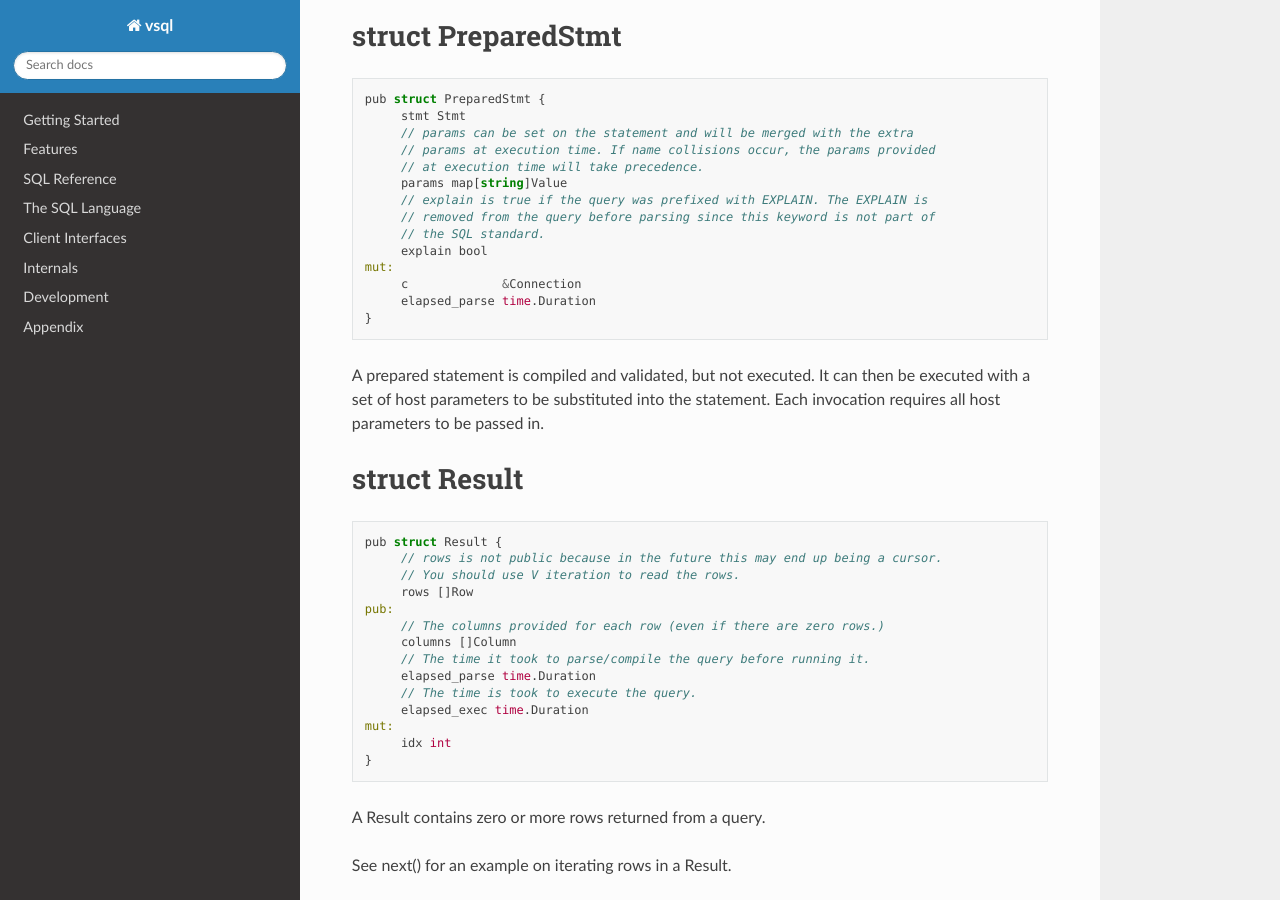
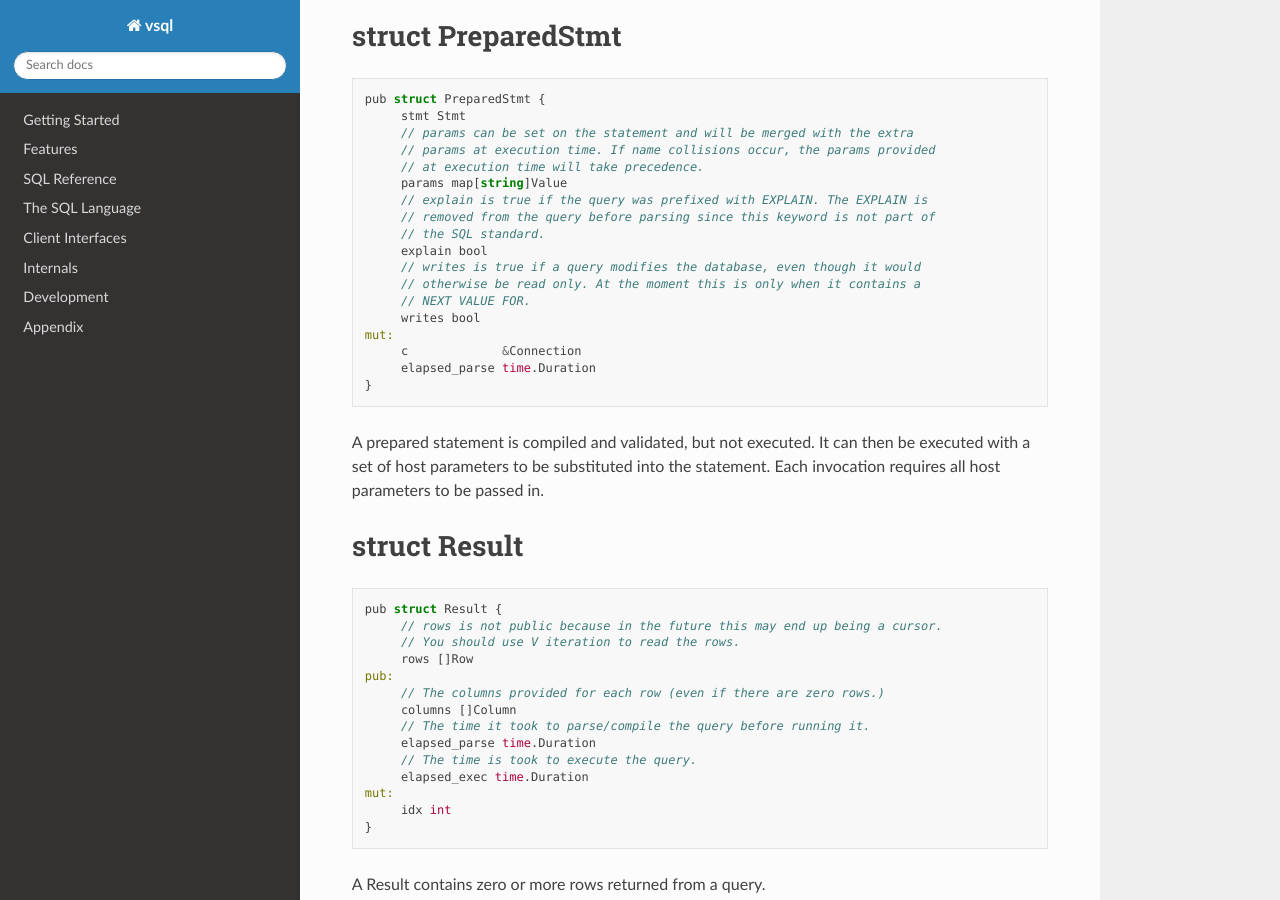
Before and after one commit to elliotchance/vsql, a Sphinx documentation site: the page built from docs/v-client-library-docs.rst, in a window 1280 px wide and 900 px high, scrolled down 9104 px. Built offline with Sphinx 7.4.7 and the Read the Docs theme 3.1.0, drawn with Linux system fonts in a browser that asks for light colours.

Commit message:
storage: Read-only statements no longer write the file header
Readers only hold a shared lock, but each one took a new transaction ID and
wrote the whole header back, so concurrent readers could hand out the same
ID or read a half-written header. A read-only statement now uses transaction
ID 0, which sees exactly the committed objects, and the header is never
written by a reader. Queries containing NEXT VALUE FOR take a write lock
instead, since they modify the sequence.

Fixes #292

Co-Authored-By: Claude Opus 5.5 <noreply@anthropic.com>

```diff
--- a/docs/v-client-library-docs.rst
+++ b/docs/v-client-library-docs.rst
@@ -529,6 +529,10 @@ struct PreparedStmt
    	// removed from the query before parsing since this keyword is not part of
    	// the SQL standard.
    	explain bool
+   	// writes is true if a query modifies the database, even though it would
+   	// otherwise be read only. At the moment this is only when it contains a
+   	// NEXT VALUE FOR.
+   	writes bool
    mut:
    	c             &Connection
    	elapsed_parse time.Duration
```
Also changed, not shown: 5 other files.
